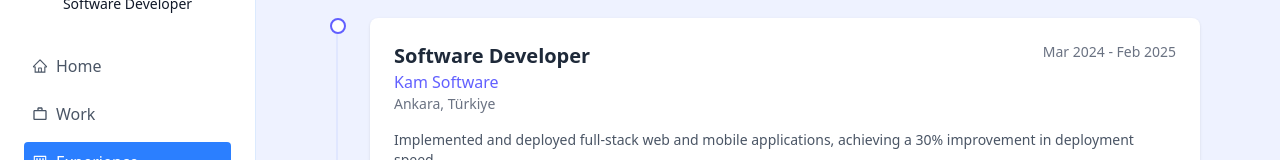
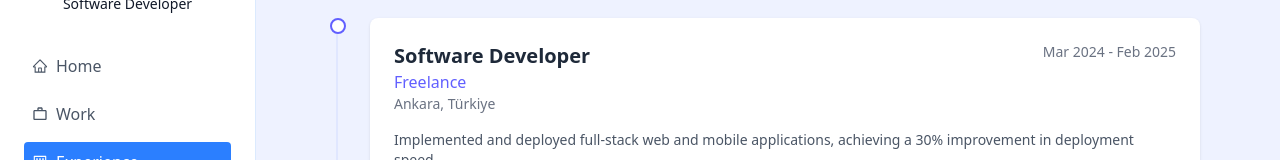
Before and after one commit to halilxibrahim/portfolio, a React (Vite) app: page /experience in a window 1280 px wide. Shown: the part 154-314 px from the top of the page. Built offline with nearby package versions, Linux system fonts and the light colour scheme.

Commit message:
Update Experience component to reflect company change from Kam Software to Freelance

```diff
--- a/src/components/Experience.jsx
+++ b/src/components/Experience.jsx
@@ -3,7 +3,7 @@ const Experience = () => {
 
     {
       title: "Software Developer",
-      company: "Kam Software",
+      company: "Freelance",
       location: "Ankara, Türkiye",
       period: "Mar 2024 - Feb 2025",
       achievements: [
```
